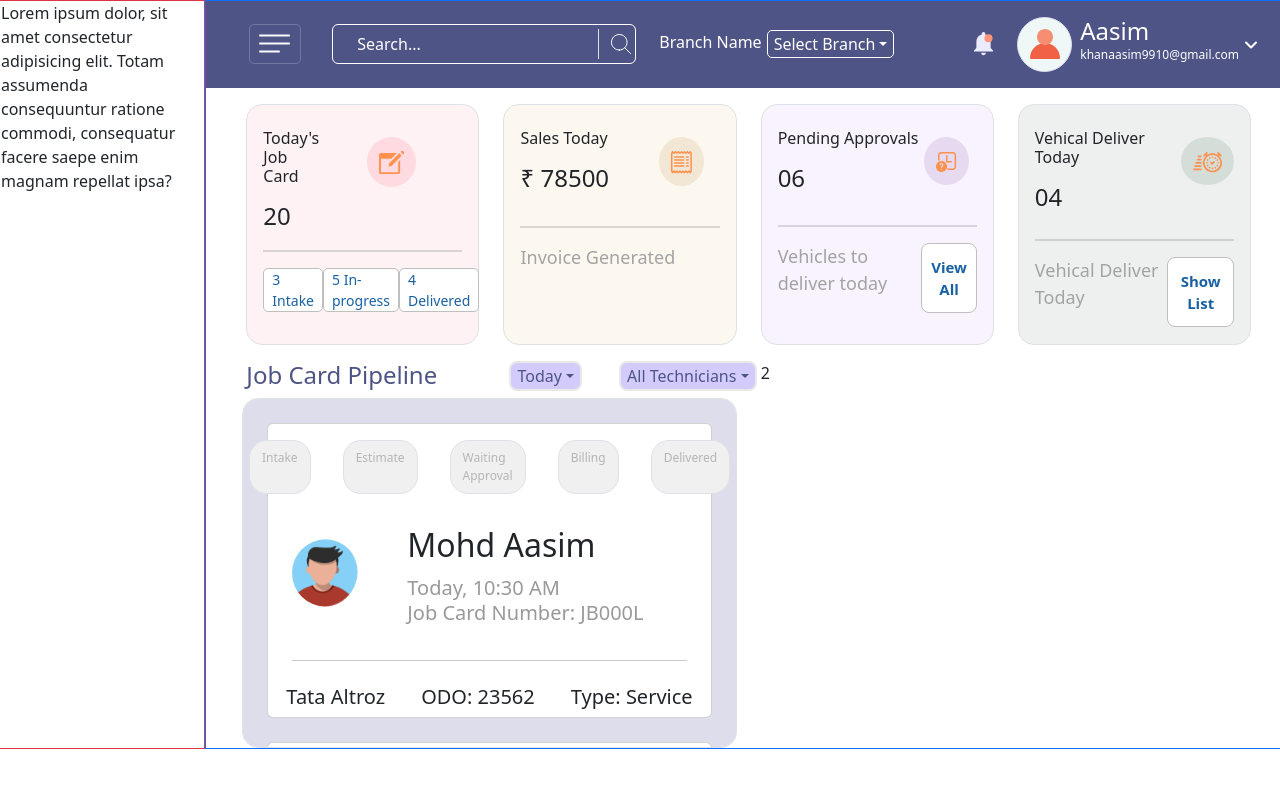
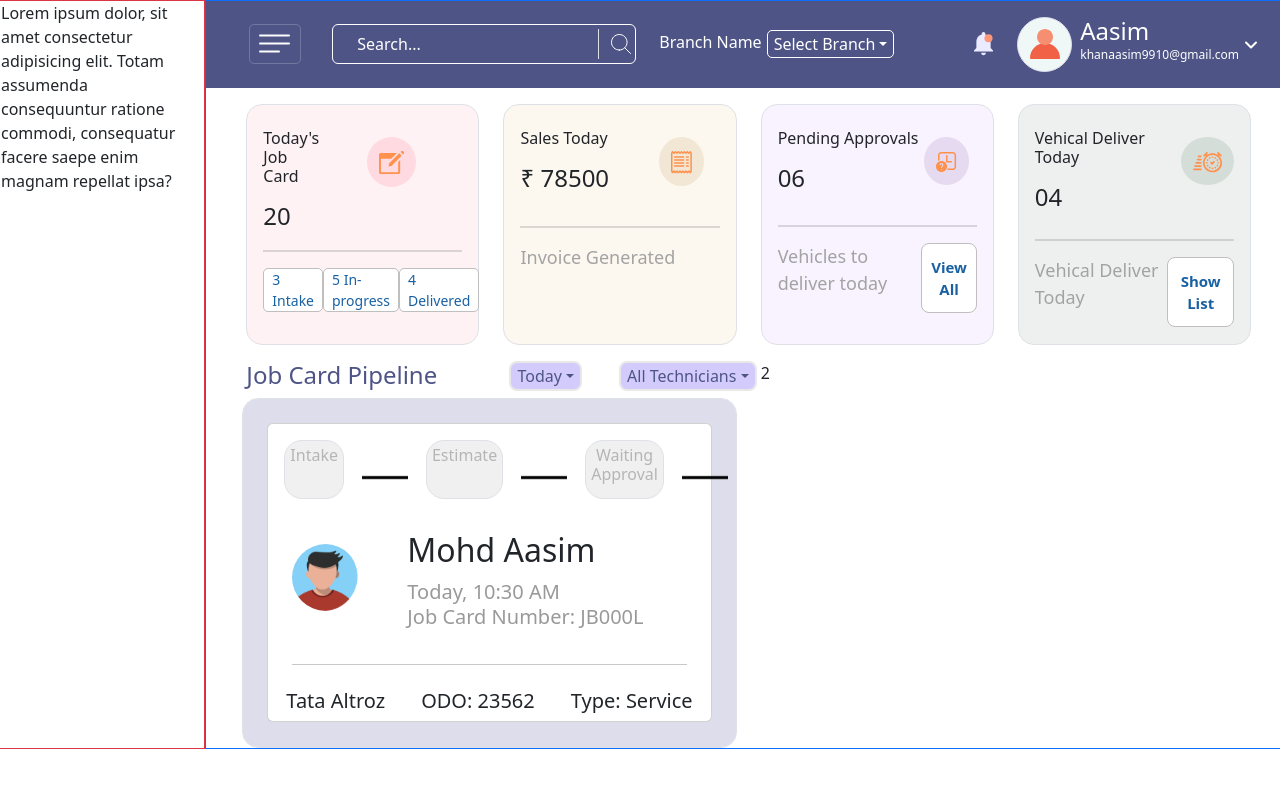
Before and after one commit to mdaasim77/AutoCare_Car_service_project, a React (Vite) app: page / in a window 1280 px wide. Shown: the top 788 px of the page. Built offline with nearby package versions, Linux system fonts and the light colour scheme.

Commit message:
connecting card pipeline line 28-nov

```diff
--- a/src/Components/Job_CardPipeline.jsx
+++ b/src/Components/Job_CardPipeline.jsx
@@ -74,18 +74,48 @@ export default function Job_CardPipeline() {
             <div className="border purpleclr rounded-4 ms-4">
               {/*card code start */}
               <div className="card m-4">
-                <div className="d-flex justify-content-center">
-                  <p className="pipelinecardptag border m-3">Intake</p>
-                  <hr />
-                  <p className="pipelinecardptag border m-3">Estimate</p>
-                  <hr />
-                  <p className="pipelinecardptag border m-3">
-                    Waiting Approval
-                  </p>
-                  <hr />
-                  <p className="pipelinecardptag border m-3">Billing</p>
-                  <hr />
-                  <p className="pipelinecardptag border m-3">Delivered</p>
+                <div className="d-flex">
+                  <div className="pipelinecardptag border m-3">
+                    <h6>Intake</h6>
+                  </div>
+
+                  <img
+                    className="mt-3 pipeline-line"
+                    src="\assets\line.png"
+                    alt=""
+                  />
+
+                  <div className="pipelinecardptag border m-3">
+                    <h6>Estimate</h6>
+                  </div>
+
+                  <img
+                    className="mt-3 pipeline-line"
+                    src="\assets\line.png"
+                    alt=""
+                  />
+
+                  <div className="pipelinecardptag border m-3">
+                    <h6>Waiting Approval</h6>
+                  </div>
+
+                  <img
+                    className="mt-3 pipeline-line"
+                    src="\assets\line.png"
+                    alt=""
+                  />
+
+                  <div className="pipelinecardptag border m-3">
+                    <h6>Billing</h6>
+                  </div>
+
+                  <img
+                    className="mt-3 pipeline-line"
+                    src="\assets\line.png"
+                    alt=""
+                  />
+
+                  <div className="pipelinecardptag border m-3">Delivered</div>
                 </div>
                 <div className="d-flex ms-4">
                   <img src="\assets\profile.svg" alt="" />
@@ -102,64 +132,7 @@ export default function Job_CardPipeline() {
                   <h5>Type: Service</h5>
                 </div>
               </div>
-              <div className="card m-4">
-                <div className="d-flex justify-content-center">
-                  <p className="pipelinecardptag border m-3">Intake</p>
-                  <hr />
-                  <p className="pipelinecardptag border m-3">Estimate</p>
-                  <hr />
-                  <p className="pipelinecardptag border m-3">
-                    Waiting Approval
-                  </p>
-                  <hr />
-                  <p className="pipelinecardptag border m-3">Billing</p>
-                  <hr />
-                  <p className="pipelinecardptag border m-3">Delivered</p>
-                </div>
-                <div className="d-flex ms-4">
-                  <img src="\assets\profile.svg" alt="" />
-                  <div className="mx-5 mt-3">
-                    <h2>Mohd Aasim</h2>
-                    <p className="cardtxt cardtxt1">Today, 10:30 AM</p>
-                    <p className="cardtxt mb-2">Job Card Number: JB000L</p>
-                  </div>
-                </div>
-                <hr className="m-4" />
-                <div className="d-flex justify-content-around">
-                  <h5>Tata Altroz</h5>
-                  <h5>ODO: 23562</h5>
-                  <h5>Type: Service</h5>
-                </div>
-              </div>
-              <div className="card m-4">
-                <div className="d-flex justify-content-center">
-                  <p className="pipelinecardptag border m-3">Intake</p>
-                  <hr />
-                  <p className="pipelinecardptag border m-3">Estimate</p>
-                  <hr />
-                  <p className="pipelinecardptag border m-3">
-                    Waiting Approval
-                  </p>
-                  <hr />
-                  <p className="pipelinecardptag border m-3">Billing</p>
-                  <hr />
-                  <p className="pipelinecardptag border m-3">Delivered</p>
-                </div>
-                <div className="d-flex ms-4">
-                  <img src="\assets\profile.svg" alt="" />
-                  <div className="mx-5 mt-3">
-                    <h2>Mohd Aasim</h2>
-                    <p className="cardtxt cardtxt1">Today, 10:30 AM</p>
-                    <p className="cardtxt mb-2">Job Card Number: JB000L</p>
-                  </div>
-                </div>
-                <hr className="m-4" />
-                <div className="d-flex justify-content-around">
-                  <h5>Tata Altroz</h5>
-                  <h5>ODO: 23562</h5>
-                  <h5>Type: Service</h5>
-                </div>
-              </div>
+
               {/*card code start */}
             </div>
           </div>
--- a/src/index.css
+++ b/src/index.css
@@ -133,16 +133,27 @@ nav {
 /* Job pipeline code of box 1 */
 
 .pipelinecardptag {
-  padding: 8px 12px;
+  padding: 5px;
   border-radius: 18px;
   background-color: #f0f0f0;
   color: #b5b5b5;
-  font-size: 12px;
-  font-weight: 500;
+  font-size: 8px;
+  font-weight: 300;
+  text-align: center;
 }
 .pipelinecardptag:hover {
   background-color: #034f95;
   color: #fff;
+}
+.pipeline-line {
+  margin-top: 15px;
+  /* background-color: red; */
+  padding: 0px -10px;
+}
+.pipeline-line img {
+  width: 30px;
+  margin: 0px;
+  padding: 0px;
 }
 .dropdwnbtn {
   border: 2px solid #e8e8e8;
```
Also changed, not shown: public/assets/line.png (added).
